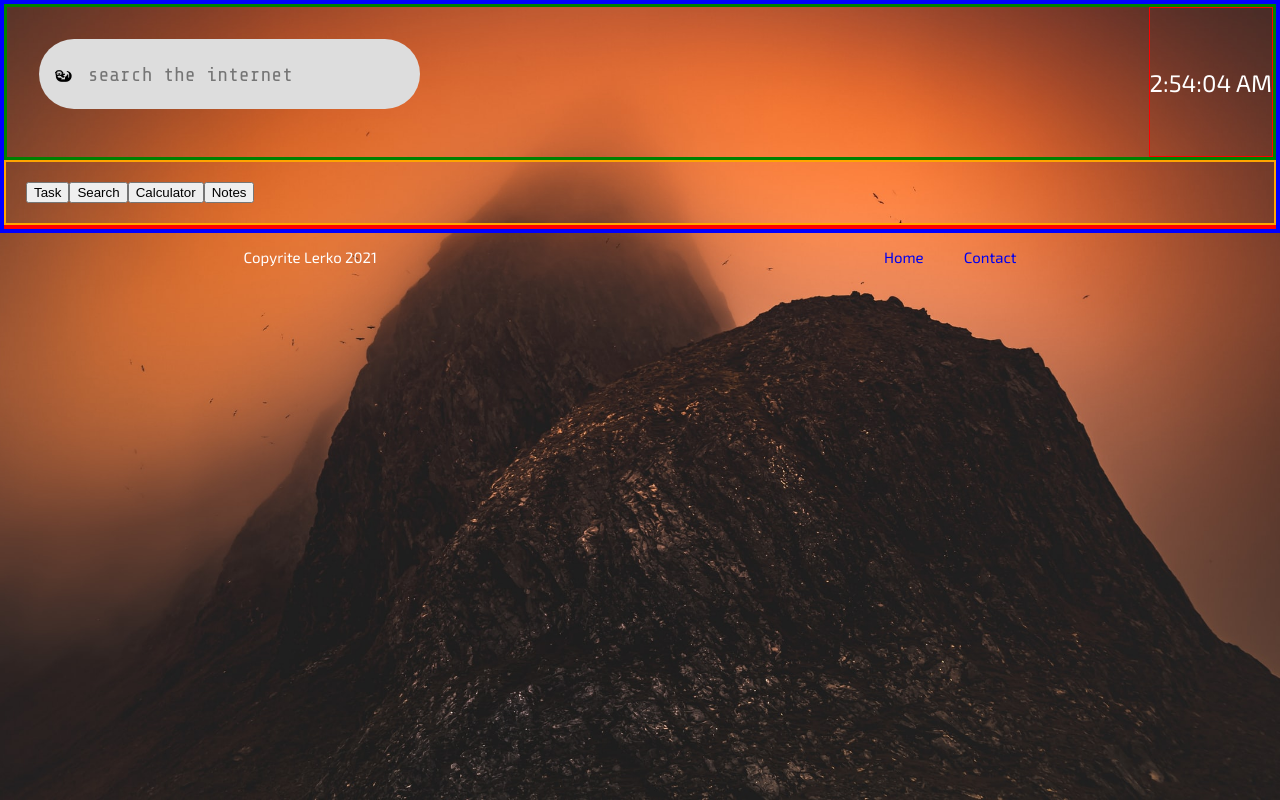
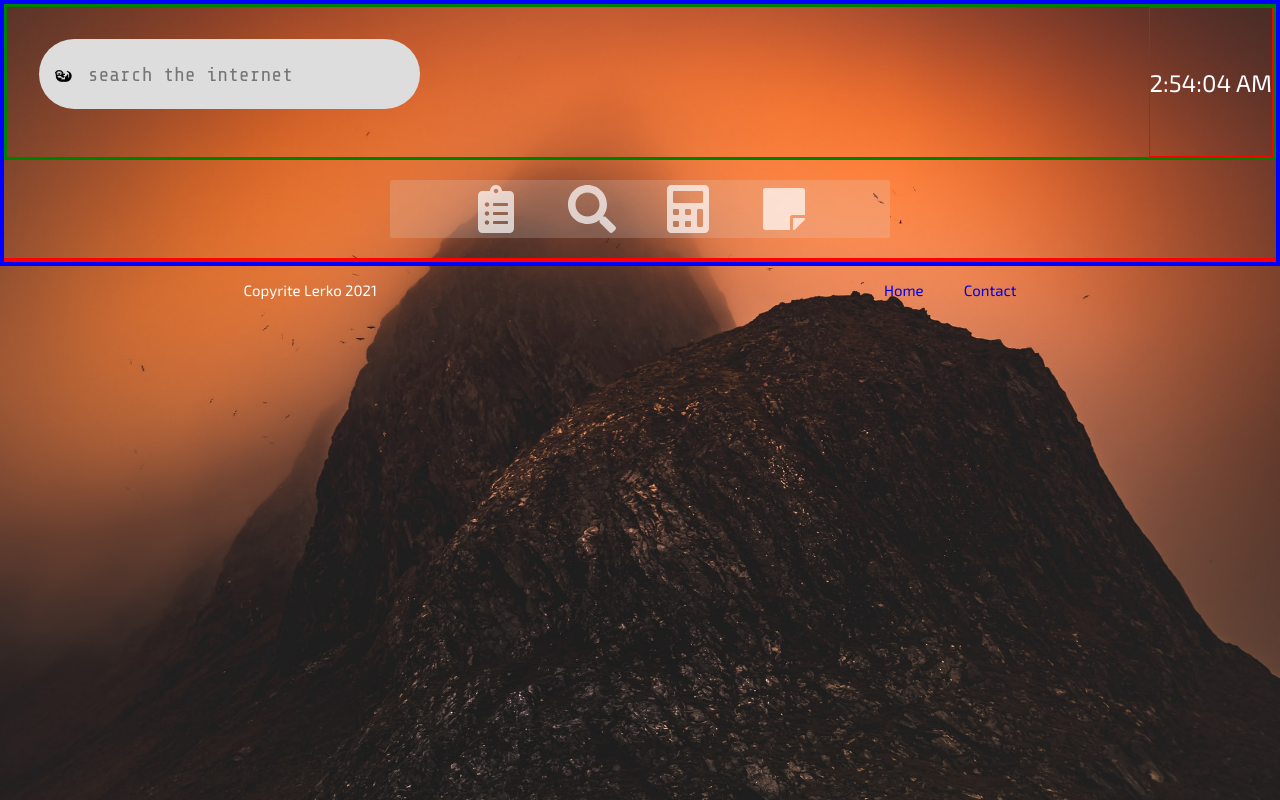
Before and after one commit to lerko96/practice-site, a React (Create React App) app: page / in a window 1280 px wide. Built offline with nearby package versions, Linux system fonts and the light colour scheme.

Commit message:
styled toolbar

```diff
--- a/data/db.json
+++ b/data/db.json
@@ -54,16 +54,16 @@
       "reminder": true
     },
     {
-      "id": 3,
-      "text": "Food Shopping",
-      "day": "Feb 5th at 2:30pm",
-      "reminder": false
+      "text": "take test",
+      "day": "friday",
+      "reminder": true,
+      "id": 4
     },
     {
-      "text": "take test",
-      "day": "friday",
+      "text": "yolo",
+      "day": "d",
       "reminder": false,
-      "id": 4
+      "id": 5
     }
   ]
 }
--- a/src/components/Toolbar.js
+++ b/src/components/Toolbar.js
@@ -1,4 +1,5 @@
 import React, { useState, useRef } from 'react';
+import { FaCalculator, FaClipboardList, FaStickyNote, FaSearch } from 'react-icons/fa';
 
 import TaskManager from './tools/task/TaskManager';
 import Search from './Search';
@@ -12,29 +13,30 @@ const Toolbar = () => {
 	return (
 		<div className='tool-container'>
 			<div className='toolbar-wrapper'>
-				<button
+				<FaClipboardList
+					className='tool-icon'
 					onClick={() => {
 						setTool(<TaskManager />);
 						scrollToRef.current.scrollIntoView();
 					}}
-				>
-					Task
-				</button>
+				/>
 
-				<button
+				<FaSearch
+				className='tool-icon'
 					onClick={() => {
 						setTool(<Search />);
 						scrollToRef.current.scrollIntoView();
 					}}
-				>
-					Search
-				</button>
-				<button onClick={() => setTool(<Calculator />)}>
-					Calculator
-				</button>
-				<button onClick={() => setTool(<Notes />)}>
-					Notes
-				</button>
+				/>
+				<FaCalculator
+					className='tool-icon'
+					onClick={() => setTool(<Calculator />)}
+				/>
+
+				<FaStickyNote
+					className='tool-icon'
+					onClick={() => setTool(<Notes />)}
+				/>
 			</div>
 			<div className='tool-wrapper' ref={scrollToRef}>
 				{tool}
--- a/src/styles/base.scss
+++ b/src/styles/base.scss
@@ -1,7 +1,6 @@
 @import url('https://fonts.googleapis.com/css2?family=Exo+2:wght@300;400;500;700&display=swap');
 @import url('https://fonts.googleapis.com/css2?family=Press+Start+2P&display=swap');
 @import url('https://fonts.googleapis.com/css2?family=Share+Tech+Mono&display=swap');
-
 
 html,
 body {
@@ -49,8 +48,27 @@ body {
 .tool-container {
 	// min-height: 20vh;
 	.toolbar-wrapper {
-		border: 2px solid orange;
-		padding: 20px;
+		background-color: rgba($color: #e1e1e1, $alpha: .2);
+		border-radius: 2px;
+		margin: 20px auto;
+		padding: 5px 0;
+		max-width: 500px;
+		display: flex;
+		flex-direction: row;
+		justify-content: center;
+
+		.tool-icon {
+			cursor: pointer;
+			font-size: 3rem;
+			padding: 0 1.5rem;
+			opacity: 0.7;
+
+			&:hover {
+				opacity: 1;
+				transform: scale(1.3) translateY(-3px);
+
+			}
+		}
 	}
 	.tool-wrapper {
 		border: 2px solid red;
--- a/src/styles/components.scss
+++ b/src/styles/components.scss
@@ -95,6 +95,7 @@
 		background-color: inherit;
 	}
 }
+
 
 .calc-wrapper {
 	margin: 0 auto;
```
